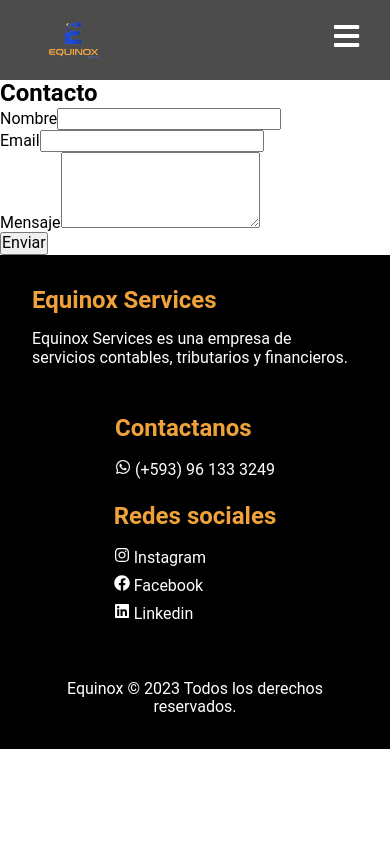
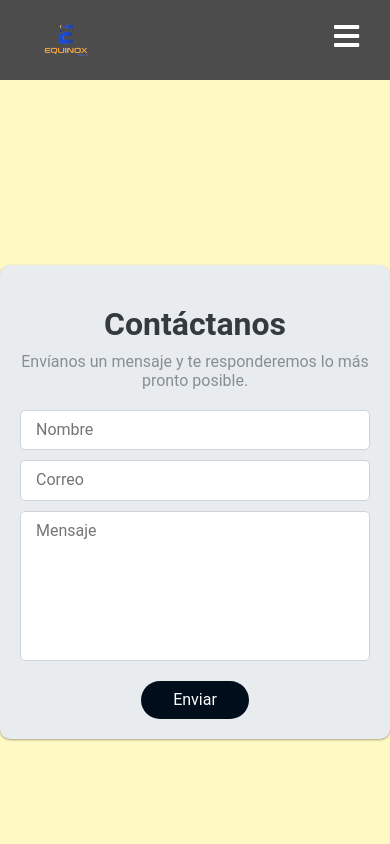
Before and after one commit to RommelZambrano/equinox-web, a Gatsby site: page /contact in a window 390 px wide. Shown: the top 844 px of the page. Built offline with nearby package versions, Linux system fonts and the light colour scheme; Gatsby itself is replaced by a stand-in of ours; some packages are replaced by stand-ins of ours.

Commit message:
responsive

```diff
--- a/package.json
+++ b/package.json
@@ -11,6 +11,7 @@
     "@fontsource/merriweather": "^4.5.14",
     "@fontsource/montserrat": "^4.5.14",
     "babel-plugin-styled-components": "^2.1.1",
+    "emailjs-com": "^3.2.0",
     "gatsby": "^5.9.0",
     "gatsby-image": "^3.11.0",
     "gatsby-plugin-feed": "^5.9.0",
--- a/src/components/contact/Contact.js
+++ b/src/components/contact/Contact.js
@@ -1,29 +1,113 @@
-import React from "react";
+import React from 'react';
+import styled from 'styled-components';
+import { Button } from './../Button';
+import emailjs from 'emailjs-com';
 
-const ContactForm = () => {
+const ContactPage = () => {
+
+  const sendEmail = (event) => {
+    event.preventDefault();
+
+    emailjs.sendForm('service_90yfjcq', 'template_tqcdq7q', event.target, '4R8umsTX70OHtK4bvNJDR')
+      .then((result) => {
+          console.log(result.text);
+      }, (error) => {
+          console.log(error.text);
+      });
+    event.target.reset();
+  }
+
   return (
-    <div className="contactFormContainer">
-      <h2>Contacto</h2>
-      <form className="contactForm">
-        <div className="inputGroup">
-          <label htmlFor="name">Nombre</label>
-          <input type="text" id="name" name="name" required />
-        </div>
-
-        <div className="inputGroup">
-          <label htmlFor="email">Email</label>
-          <input type="email" id="email" name="email" required />
-        </div>
-
-        <div className="inputGroup">
-          <label htmlFor="message">Mensaje</label>
-          <textarea id="message" name="message" rows="4" required></textarea>
-        </div>
-
-        <button type="submit" className="submitBtn">Enviar</button>
-      </form>
-    </div>
+    <Container>
+      <Wrapper>
+        <Form onSubmit={sendEmail}>
+          <Title>Contáctanos</Title>
+          <Text>Envíanos un mensaje y te responderemos lo más pronto posible.</Text>
+          <FormWrapper>
+            <Input name="name" type="text" placeholder="Nombre" required />
+            <Input name="email" type="email" placeholder="Correo" required />
+            <MessageInput name="message" type="text" placeholder="Mensaje" required />
+            <SubmitButton type="submit" primary="true" round="true">Enviar</SubmitButton>
+          </FormWrapper>
+        </Form>
+      </Wrapper>
+    </Container>
   );
 };
 
-export default ContactForm;
+export default ContactPage;
+
+const Container = styled.div`
+  display: flex;
+  justify-content: center;
+  align-items: center;
+  height: 100vh;
+  background-color: #FFF9C4;
+`;
+
+const Wrapper = styled.div`
+  display: flex;
+  flex-direction: column;
+  width: 500px;
+  padding: 20px;
+  border-radius: 10px;
+  box-shadow: 0 1px 3px rgba(0,0,0,0.12), 0 1px 2px rgba(0,0,0,0.24);
+  transition: all 0.3s cubic-bezier(.25,.8,.25,1);
+  background-color: #E9ECEF;
+`;
+
+const Form = styled.form`
+  display: flex;
+  flex-direction: column;
+  color: #fff;
+`;
+
+const Title = styled.h1`
+  font-size: 2rem;
+  color: #343a40;
+  margin-bottom: 10px;
+  text-align: center;
+`;
+
+const Text = styled.p`
+  font-size: 1rem;
+  color: #868e96;
+  margin-bottom: 20px;
+  text-align: center;
+`;
+
+const FormWrapper = styled.div`
+  display: flex;
+  flex-direction: column;
+`;
+
+const Input = styled.input`
+  padding: 10px 15px;
+  border-radius: 5px;
+  border: 1px solid #ced4da;
+  margin-bottom: 10px;
+  font-size: 1rem;
+  &:focus {
+    border-color: #495057;
+    outline: none;
+  }
+`;
+
+const MessageInput = styled.textarea`
+  padding: 10px 15px;
+  border-radius: 5px;
+  border: 1px solid #ced4da;
+  margin-bottom: 10px;
+  font-size: 1rem;
+  resize: none;
+  height: 150px;
+  &:focus {
+    border-color: #495057;
+    outline: none;
+  }
+`;
+
+const SubmitButton = styled(Button)`
+  align-self: center;
+  margin-top: 10px;
+`;
--- a/src/components/navbar/Navbar.js
+++ b/src/components/navbar/Navbar.js
@@ -54,7 +54,6 @@
 
   &:hover {
     color: #EFA23A;
-    /* que salgo una transicion de una linea desde el medio, la linea se desplazaradesde el medio hasta alos extremos */
     border-bottom: 2px solid #EFA23A;
   }
 `
@@ -93,7 +92,17 @@
   }
 `
 const Logo = styled.img`
-  width: 115px; // Ajusta este valor según tus necesidades
+  width: 115px;
   height: auto;
-  flex-shrink: 0; // Esto evitará que el logo se encoja
+  flex-shrink: 0;
+
+  &:hover {
+   border-bottom: none;
+
+  }
+
+  @media screen and (max-width: 768px) {
+    width: 100px;
+  }
+
 `
--- a/src/components/services/Services.js
+++ b/src/components/services/Services.js
@@ -92,13 +92,15 @@
   transition: 0.2s ease;
   align-items: center;
   justify-content: center;
+  text-shadow: -1px -1px 0 #000, 1px -1px 0 #000, -1px 1px 0 #000, 1px 1px 0 #000;
   &:hover {
     transform: scale(1.02);
     transition: 0.2s ease-out;
     cursor: pointer;
     color: #fff;
   }
-`
+`;
+
 const ProductImg = styled(Img)`
   height: 100%;
   max-width: 100%;
--- a/src/pages/contact.js
+++ b/src/pages/contact.js
@@ -7,7 +7,7 @@
   return (
     <Layout>
       <Seo
-        title="Página de contacto"
+        title="Contacto"
         description="Ponte en contacto con nosotros utilizando nuestro formulario de contacto."
       />
       <ContactForm />
```
Also changed, not shown: src/components/about us/About.js (added, +10 -0 lines), src/components/contact/Contact-form.js (added, +105 -0 lines), src/components/home/Home.js (+34 -15 lines), 1 other file.
